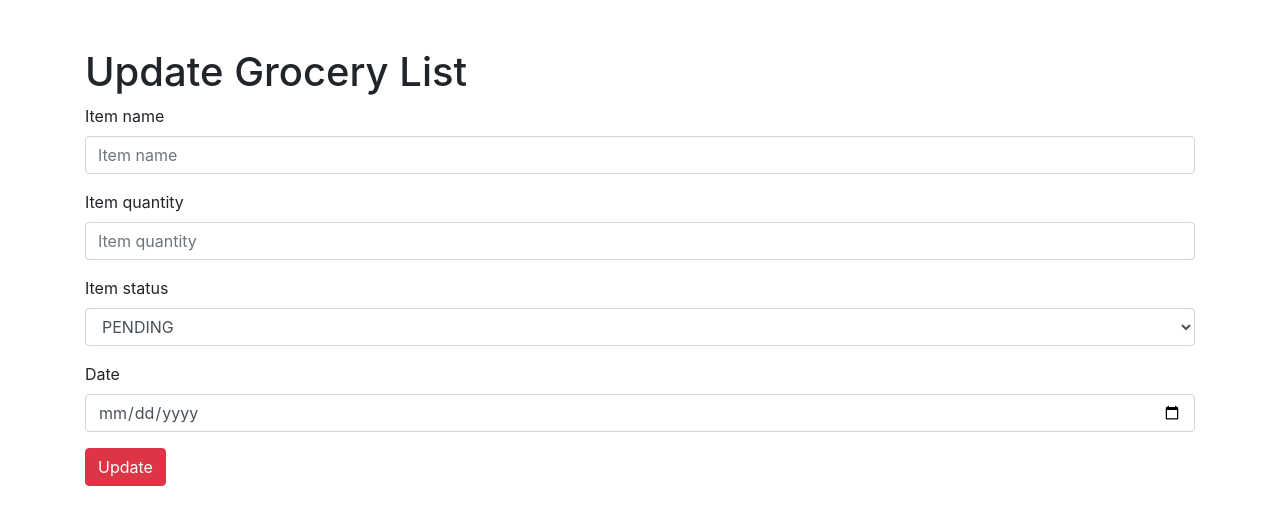
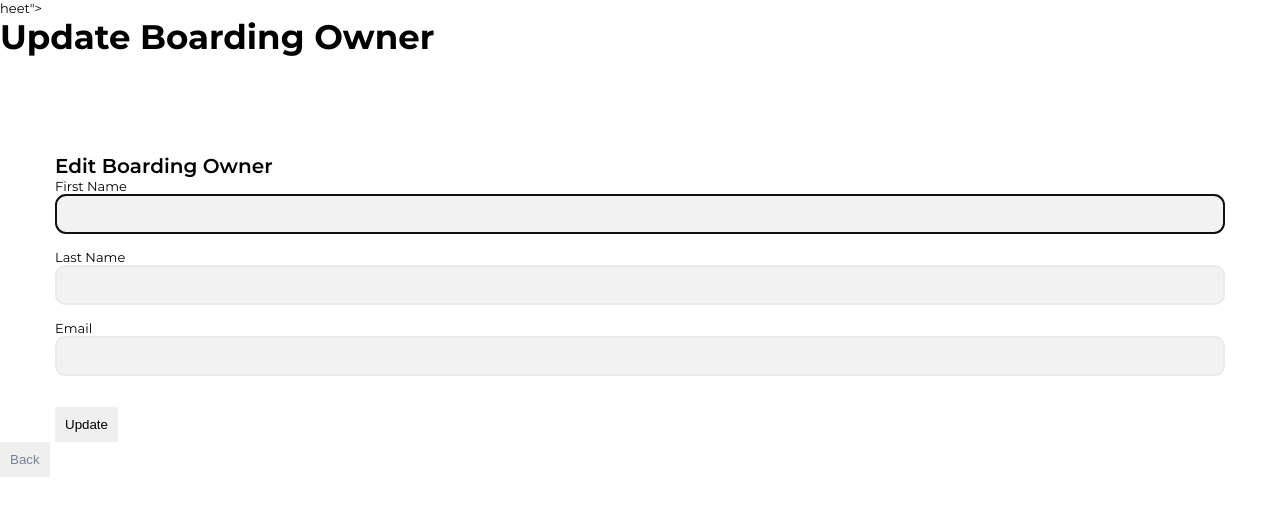
Before and after one commit to bodo-ucsc/Hostel-Booking, a PHP site: the page made by app/views/boardingOwner/update.php in a window 1280 px wide. Shown: the top 525 px of the page. Run offline with PHP 8.4, Linux system fonts and the light colour scheme; the template is opened without the code that fills it, so the values that code supplies are empty; the visitor is signed in with stand-in values (Sample User, id 1); some libraries are stand-ins or nearby versions.

Commit message:
edit BO put

```diff
--- a/app/core/Model.php
+++ b/app/core/Model.php
@@ -21,6 +21,8 @@ class Model extends Database
         }
         $result = $this->runQuery($sql);
         return $result;
+
+
     }
 
     public function insert($table, $data)
--- a/app/views/boardingOwner/BOhome.php
+++ b/app/views/boardingOwner/BOhome.php
@@ -91,7 +91,7 @@
                       </tr>
                     </div>
                     <?php
-                    foreach ($data as $row) {
+                    while($row =$data->fetch_assoc()) {
                     ?>
                       <tr>
                         <td><?php echo $row['first_name']; ?></td>
@@ -103,8 +103,8 @@
                         <td><?php echo $row['address']; ?></td>
                         <td><?php echo $row['contactNo']; ?></td>
 
-                        <td><button><a href= "<?php echo BASEURL ?>/boardingOwner/updateboardingOwner?user_id=<?php echo $row['user_id']; ?>" class="card-link">Edit</a></button>
-                          <button><a href="<?php echo BASEURL ?>/adminhome/deleteboardingOwner?user_id=<?php echo $row['user_id']; ?>" class="card-link" onclick="return confirm('Are you sure, Do you want to delete this user?')">Delete</a></button>
+                        <td><button><a href= "<?php echo BASEURL ?>/adminhome/editboardingOwner/<?php echo $row['user_id']; ?>" class="card-link">Edit</a></button>
+                          <button><a href="<?php echo BASEURL ?>/adminhome/deleteboardingOwner/<?php echo $row['user_id']; ?>" class="card-link" onclick="return confirm('Are you sure, Do you want to delete this user?')">Delete</a></button>
                         </td>
                       </tr>
 
--- a/app/views/boardingOwner/update.php
+++ b/app/views/boardingOwner/update.php
@@ -1,75 +1,111 @@
 <?php
-    include("connect.php");
-    if(isset($_POST['btn']))
-    {
-        $item_name=$_POST['iname'];
-        $item_qty=$_POST['iqty'];
-        $istatus=$_POST['istatus'];
-        $date=$_POST['idate'];
-        $id = $_GET['id'];
-        $q= "update grocerytb set Item_name='$item_name', Item_Quantity='$item_qty', Item_status='$istatus', Date='$date' where Id=$id";
-        $query=mysqli_query($con,$q);
-        header('location:index.php');
-    }
-	else if(isset($_GET['id']))
-	{
-        $q = "SELECT * FROM grocerytb WHERE Id='".$_GET['id']."'";
-        $query=mysqli_query($con,$q);
-        $res= mysqli_fetch_array($query);
-    }
+// include("connect.php");
+// if(isset($_POST['btn']))
+// {
+//     $item_name=$_POST['iname'];
+//     $item_qty=$_POST['iqty'];
+//     $istatus=$_POST['istatus'];
+//     $date=$_POST['idate'];
+//     $id = $_GET['id'];
+//     $q= "update grocerytb set Item_name='$item_name', Item_Quantity='$item_qty', Item_status='$istatus', Date='$date' where Id=$id";
+//     $query=mysqli_query($con,$q);
+//     header('location:index.php');
+// }
+// else if(isset($_GET['id']))
+// {
+//     $q = "SELECT * FROM grocerytb WHERE Id='".$_GET['id']."'";
+//     $query=mysqli_query($con,$q);
+//     $res= mysqli_fetch_array($query);
+// }
 ?>
+<!DOCTYPE html>
+<html lang="en">
 
-<html>
-    <head>
-        <meta http-equiv="Content-Type" content="text/html; charset=UTF-8">
-        <title>Update List</title>
-        <link rel="stylesheet" href="https://maxcdn.bootstrapcdn.com/bootstrap/4.4.1/css/bootstrap.min.css">
-        <link rel="stylesheet" href="../css/style.css">
-    </head>
-    <body>
-        <div class="container mt-5">
-            <h1>Update Grocery List</h1>
-            <form method="post">
-                <div class="form-group">
-                    <label>Item name</label>
-                    <input type="text" class="form-control" name="iname" placeholder="Item name" value="<?php echo $res['Item_name'];?>"/>
-                </div>
-                <div class="form-group">
-                    <label>Item quantity</label>
-                    <input type="text" class="form-control" name="iqty" placeholder="Item quantity" value="<?php echo $res['Item_Quantity'];?>"/>
-                </div>
-                <div class="form-group">
-                    <label>Item status</label>
-                    <select class="form-control" name="istatus">
-                        <?php
-                            if($res['Item_status'] == 0) {
-                            ?>
-                            <option value="0" selected>PENDING</option>
-                            <option value="1">BOUGHT</option>
-                            <option value="2">NOT AVAILABLE</option>
-                            <?php } else if($res['Item_status'] == 1) { ?>
-                            <option value="0">PENDING</option>
-                            <option value="1" selected>BOUGHT</option>
-                            <option value="2">NOT AVAILABLE</option>
+<head>
+    <meta charset="UTF-8">
+    <meta http-equiv="X-UA-Compatible" content="IE=edge">
+    <meta name="viewport" content="width=device-width, initial-scale=1.0">
+    <link rel="stylesheet" href=" <?php echo BASEURL . '/public/styles/styles.css' ?>">
+    <link rel="shortcut icon" href=" <?php echo BASEURL . '/public/images/favicon.png' ?>" type="image/x-icon">
 
-                            <?php } else if($res['Item_status'] == 2) { ?>
-                            <option value="0">PENDING</option>
-                            <option value="1">BOUGHT</option>
-                            <option value="2" selected>NOT AVAILABLE</option>
-                        <?php
-                            }
-                        ?>
+    <link rel="preconnect" href="https://fonts.googleapis.com">
+    <link rel="preconnect" href="https://fonts.gstatic.com" crossorigin>
+    <link href="https://fonts.googleapis.com/css2?family=Montserrat:wght@400;500;600;700&display=swap" rel="stylesheet">heet">
 
-                    </select>
-                </div>
-                <div class="form-group">
-                    <label>Date</label>
-                    <input type="date" class="form-control" name="idate" placeholder="Date" value="<?php echo $res['Date']?>">
-                </div>
-                <div class="form-group">
-                    <input type="submit" value="Update" name="btn" class="btn btn-danger">
-                </div>
+    <title>Admin | Edit BoardingOnwer</title>
+</head>
+
+<body>
+
+    <div class="row">
+        <?php
+        $header =   new Navigation();
+        ?>
+    </div>
+    <?php
+    if (isset($_SESSION["username"])) {
+        //     $sidebar = new SideBarNav("user", "admin");
+    ?>
+        <div class="header-1 margin-bottom-3">Update Boarding Owner</div>
+        <div class="container margin-top-5 padding-top-5">
+            <div>
+                <span class=" header-2">Edit Boarding Owner</span>
+            </div>
+            <form action="<?php echo BASEURL; ?>adminhome/updateboardingOwner" method="POST">
+                <?php
+                //foreach ($data as $row) {
+                ?>
+
+                <!-- <input type="hidden" name="user_id" value="<?php echo htmlspecialchars($row['user_id'], ENT_QUOTES, 'UTF-8'); ?>" /><br>
+            <label>First Name</label>
+            <input type="text" name="first_name" value="<?php echo htmlspecialchars($row['first_name'], ENT_QUOTES, 'UTF-8'); ?>" /><br>
+            <label>Last Name</label>
+            <input type="text" name="lasst_name" value="<?php echo htmlspecialchars($row['lasst_name'], ENT_QUOTES, 'UTF-8'); ?>" /><br>
+            <label>NIC</label>
+            <input type="text" name="first_name" value="<?php echo htmlspecialchars($row['first_name'], ENT_QUOTES, 'UTF-8'); ?>" /><br>
+            <label>Email</label>
+            <input type="email" name="email" value="<?php echo htmlspecialchars($row['email'], ENT_QUOTES, 'UTF-8'); ?>" /><br>
+            <label>DOB</label>
+            <input type="text" name="DOB" value="<?php echo htmlspecialchars($row['DOB'], ENT_QUOTES, 'UTF-8'); ?>" /><br>
+            <label>Gender</label>
+            <input type="text" name="gender" value="<?php echo htmlspecialchars($row['gender'], ENT_QUOTES, 'UTF-8'); ?>" /><br>
+            <label>Address</label>
+            <input type="text" name="address" value="<?php echo htmlspecialchars($row['address'], ENT_QUOTES, 'UTF-8'); ?>" /><br>
+            <label>Contact No</label>
+            <input type="text" name="contactNo" value="<?php echo htmlspecialchars($row['contactNo'], ENT_QUOTES, 'UTF-8'); ?>" /><br><br>
+
+            <input type="submit" name="submit" value="Update" /> -->
+
+                <?php
+                // }
+                ?>
             </form>
+
+
+            <form action="<?php echo BASEURL; ?>adminhome/updateboardingOwner" method="POST">
+
+                <?php
+                $result = $data['res'];
+                // //print_r($data);
+                //
+                ?>
+                <label>First Name</label>
+                <input autofocus type="text" name="first_name" value="<?php echo $result['first_name']; ?>" /><br>
+                <label>Last Name</label>
+                <input type="text" name="last_name" value="<?php echo $result['last_name']; ?>" /><br>
+                <label>Email</label>
+                <input type="email" name="email" value="<?php echo $result['email']; ?>" /><br>
+                <input type="hidden" name="user_id" value="<?php echo $result['user_id']; ?>" /><br>
+                <input type="submit" name="submit" value="Update" />
+            </form>
+
+        <?PHP
+    } ?>
         </div>
-    </body>
+
+        <div>
+            <button><a href="<?php echo BASEURL ?>/adminhome/viewboardingOwner">Back</a></button></br>
+        </div>
+</body>
+
 </html>
--- a/public/styles/styles.css
+++ b/public/styles/styles.css
@@ -391,7 +391,8 @@ button {
 }
 
 /* Form and Inputs */
-input[type=text],
+input[type=text],input[type=email],
+input[type=date],
 input[type=password] {
   width: 100%;
   height: 40px;
@@ -408,6 +409,8 @@ input[type=password] {
 input[type=button].fill-container,
 input[type=submit].fill-container,
 input[type=text].fill-container,
+input[type=email].fill-container,
+input[type=date].fill-container,
 input[type=password].fill-container,
 button.fill-container {
   width: 100%;
```
Also changed, not shown: app/controllers/adminhome.php (+28 -2 lines), app/controllers/welcome.php (+13 -13 lines), app/models/viewModel.php (+4 -4 lines), app/views/adminhome.php (+3 -5 lines), app/views/boardingOwner/add.php (+48 -38 lines).
